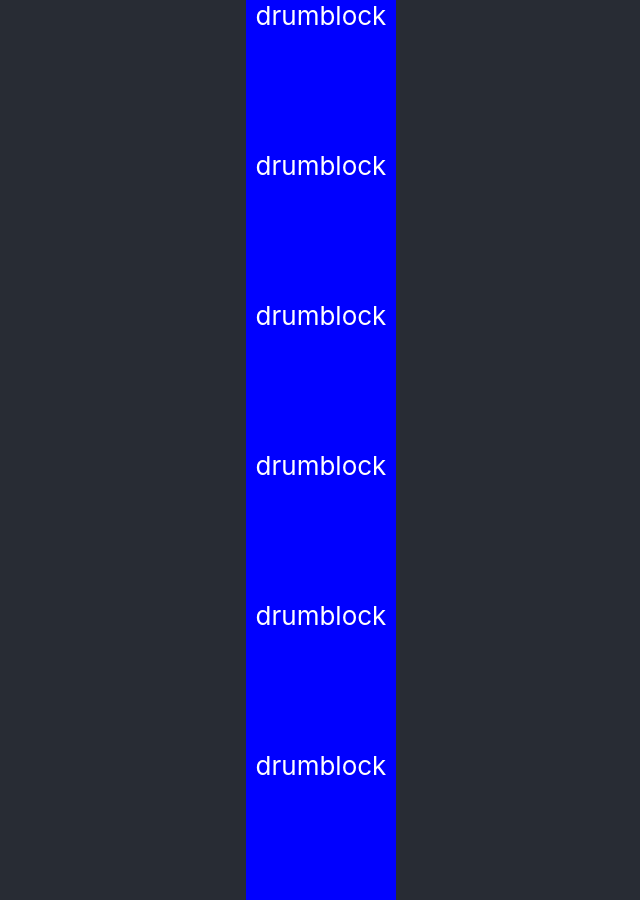
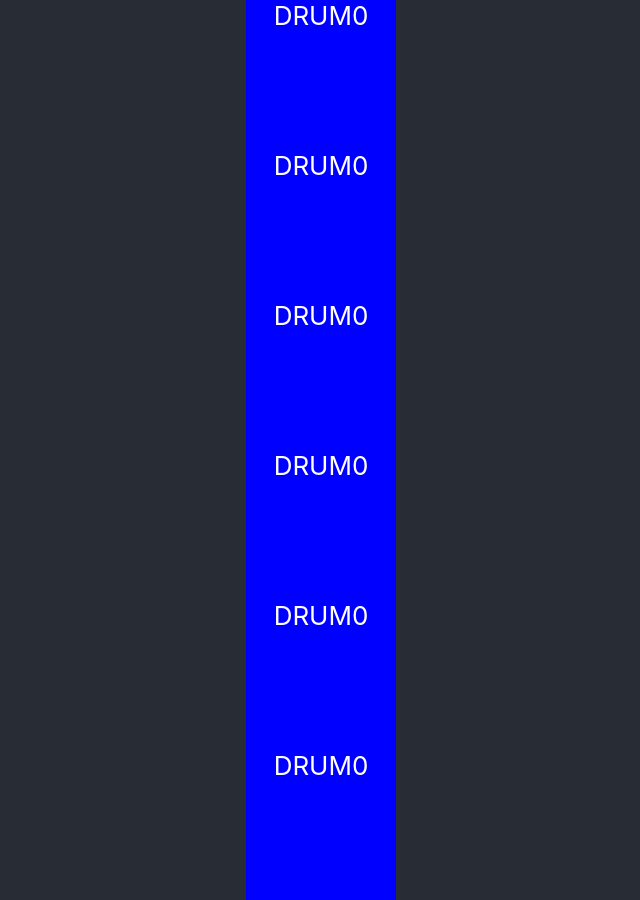
Before and after one commit to shaktilucifer/Lab360, a React (Create React App) app in the folder freecodecamp/frontend/DrumMachine/drummachine/: page / in a window 1280 px wide. Shown: the whole page, without its empty margins (319-959 px from the left). Built offline with nearby package versions, Linux system fonts and the light colour scheme.

Commit message:
add drum props

```diff
--- a/freecodecamp/frontend/DrumMachine/drummachine/src/App.tsx
+++ b/freecodecamp/frontend/DrumMachine/drummachine/src/App.tsx
@@ -2,18 +2,18 @@ import React from 'react';
 import logo from './logo.svg';
 import './App.css';
 import { DrumBlock } from './DrumBlock';
-import { NUM_DRUMS } from './constants/appConstant';
+import { DRUMS, NUM_DRUMS } from './constants/appConstant';
 
 function App() {
   return (
     <div className="App">
-      <header className="App-header">
+      <div className="App-header">
         {
           [...Array(NUM_DRUMS)].map(index => {
-              return <DrumBlock key={`drumblock_${index}`}/>
+              return <DrumBlock drumName={DRUMS[index]?.name || 'DRUM0'} key={`drumblock_${index}`}/>
           })
         }
-      </header>
+      </div>
     </div>
   );
 }
--- a/freecodecamp/frontend/DrumMachine/drummachine/src/DrumBlock.tsx
+++ b/freecodecamp/frontend/DrumMachine/drummachine/src/DrumBlock.tsx
@@ -1,5 +1,10 @@
 import React from 'react';
 import './Drumblock.css'
-export function DrumBlock() {
-    return <div className='block'>drumblock</div>
+export function DrumBlock({drumName, drumSound}: DrumBlockProps) {
+    return <div className='block'>{drumName}</div>
 }
+
+interface DrumBlockProps {
+    drumName: string;
+    drumSound?: string;
+}
--- a/freecodecamp/frontend/DrumMachine/drummachine/src/constants/appConstant.ts
+++ b/freecodecamp/frontend/DrumMachine/drummachine/src/constants/appConstant.ts
@@ -1 +1,7 @@
 export const NUM_DRUMS = 6;
+
+export const DRUMS = [
+    {name: 'drum1'},
+    {name: 'drum2'},
+    {name: 'drum3'}
+]
```
